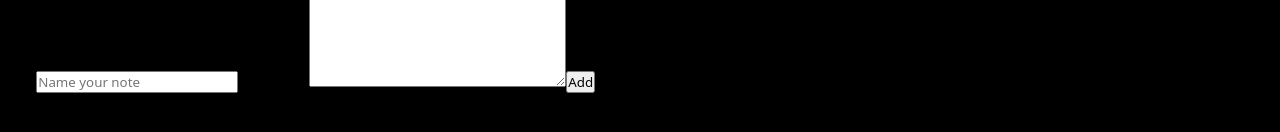
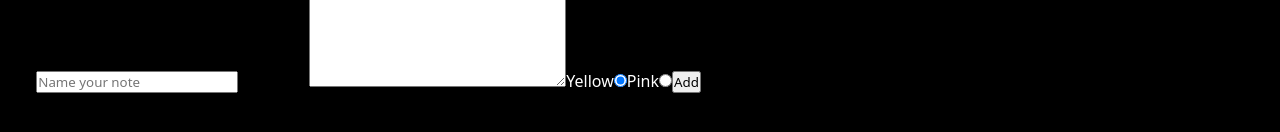
Before and after one commit to ivannemeth/ivan-notes-app, a Next.js app: page / in a window 1280 px wide. Both pictures are taken after a click on the icon 1242 px from the left and 37 px from the top of the page. Shown: the part 204-336 px from the top of the page. Built offline with nearby package versions, Linux system fonts and the light colour scheme; no server answers; the database is empty.

Commit message:
add functionality 2 colors option in the form

```diff
--- a/components/NoteForm.jsx
+++ b/components/NoteForm.jsx
@@ -1,4 +1,5 @@
 import useSWR from "swr";
+import styles from "../styles/Home.module.css";
 
 export default function NoteForm({ setShowNotes }) {
   const { mutate } = useSWR("/api/notes");
@@ -38,6 +39,21 @@ export default function NoteForm({ setShowNotes }) {
         rows="10"
         placeholder="Write your note here"
       ></textarea>
+      <label for="yellowRadioButton" className={styles.selectColorButton}>
+        Yellow
+      </label>
+      <input
+        type="radio"
+        id="yellowRadioButton"
+        name="color"
+        value="yellow"
+        checked
+      />
+
+      <label for="pinkRadioButton" className={styles.selectColorButton}>
+        Pink
+      </label>
+      <input type="radio" id="pinkRadioButton" name="color" value="#f695c5" />
       <button>Add</button>
     </form>
   );
--- a/components/NotesList.jsx
+++ b/components/NotesList.jsx
@@ -24,7 +24,11 @@ export default function NotesList({
     <>
       <div className={styles.noteListContainer}>
         {data.map((note) => (
-          <div key={note._id} className={styles.note}>
+          <div
+            key={note._id}
+            className={styles.note}
+            style={{ backgroundColor: note.color }}
+          >
             <div>
               <h3>{note.title}</h3>
               <p>{note.description}</p>
--- a/db/models/Note.js
+++ b/db/models/Note.js
@@ -5,6 +5,11 @@ const { Schema } = mongoose;
 const noteSchema = new Schema({
   title: { type: String, required: true },
   description: { type: String, required: true },
+  color: {
+    type: String,
+
+    required: true,
+  },
 });
 
 const Note = mongoose.models.Note || mongoose.model("Note", noteSchema);
--- a/styles/Home.module.css
+++ b/styles/Home.module.css
@@ -34,17 +34,7 @@
 }
 
 .note {
-  background-color: #f695c5;
-  border: 1px solid #ccc;
-  padding: 10px;
-  border-radius: 5px;
-  text-align: center;
-  width: 250px;
-  height: 250px;
-}
-
-.yellow {
-  background-color: yellow;
+  /*background-color: #f695c5;*/
   border: 1px solid #ccc;
   padding: 10px;
   border-radius: 5px;
@@ -58,3 +48,7 @@
   padding: 0;
   background-color: #f695c5;
 }
+
+.selectColorButton {
+  color: white;
+}
```
